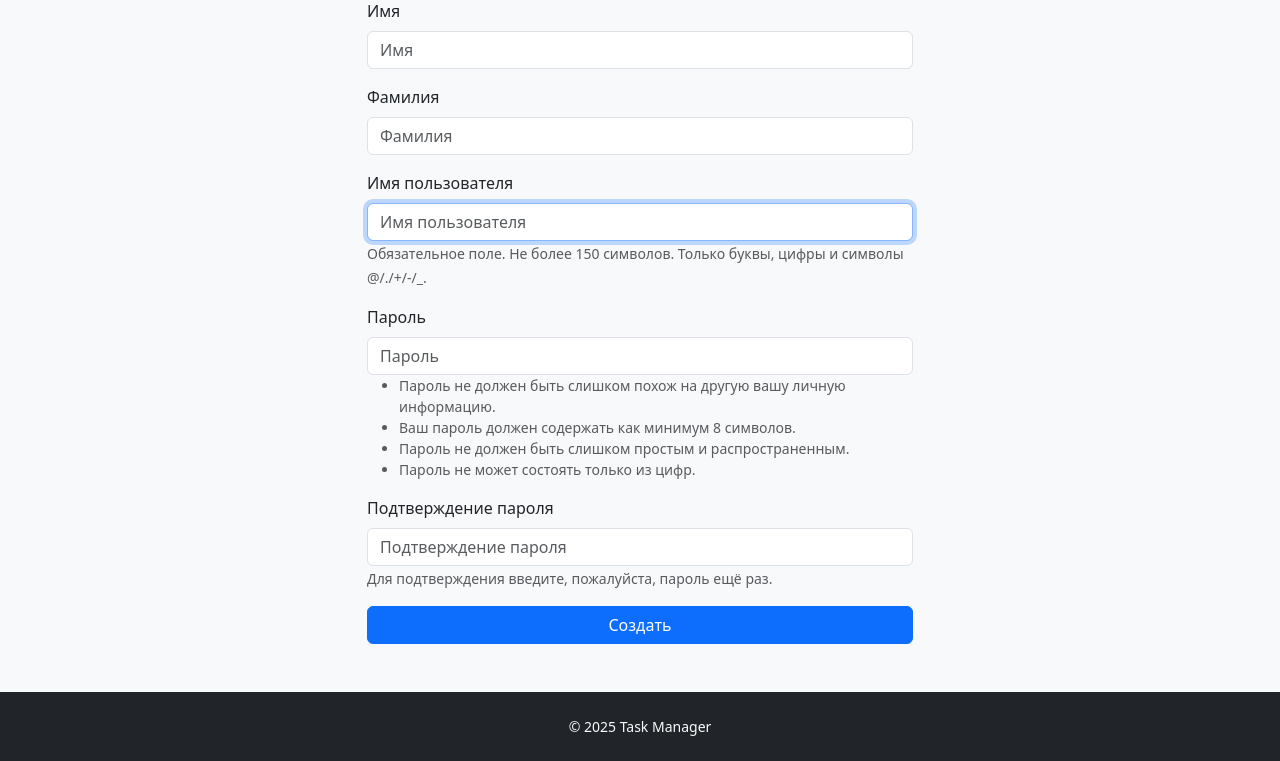
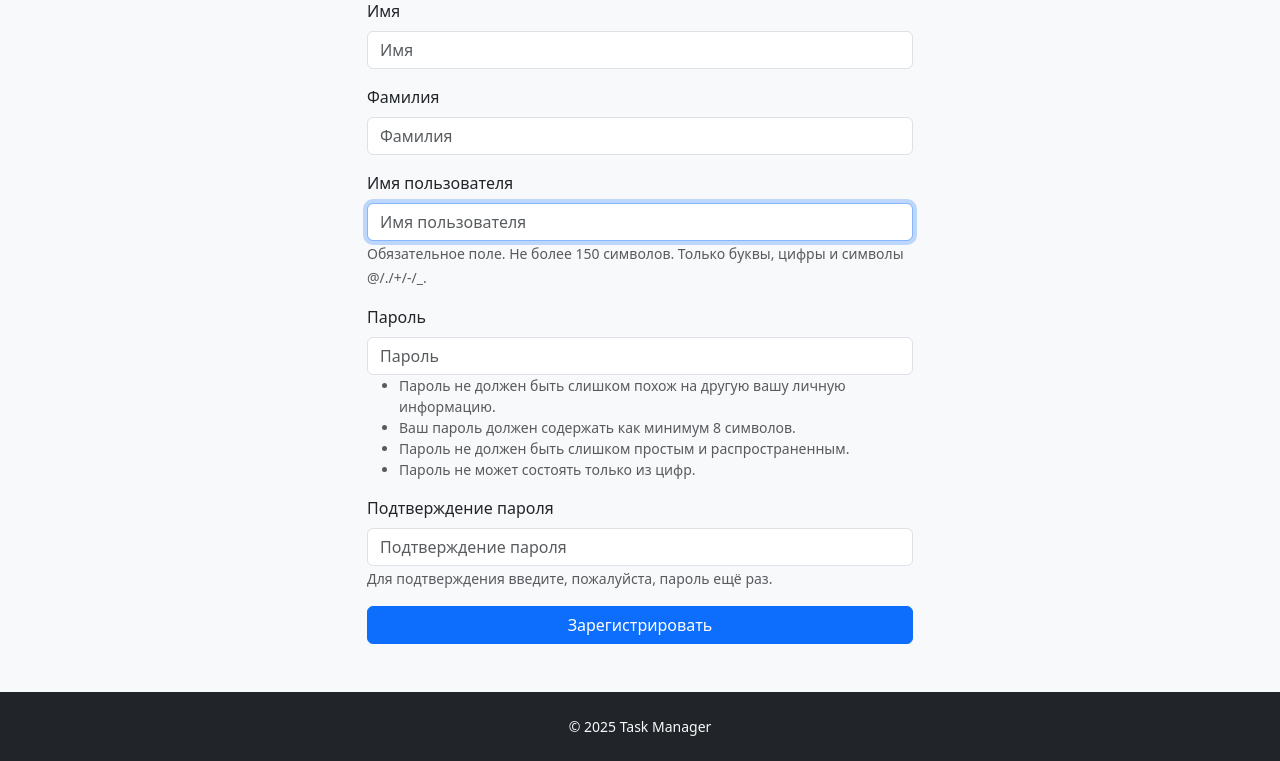
Before and after one commit to WhiteA77/python-project-52, a Django app: page /users/create/ in a window 1280 px wide. Shown: the part 163-924 px from the top of the page. Run offline with Django 5.2, Linux system fonts and the light colour scheme; some libraries are stand-ins or nearby versions.

Commit message:
edit form.html

```diff
--- a/templates/users/form.html
+++ b/templates/users/form.html
@@ -24,7 +24,7 @@
         {% bootstrap_form form %}
         <div class="d-grid">
           <button class="btn btn-primary" type="submit">
-            {% if view.object %}Сохранить{% else %}Создать{% endif %}
+            {% if view.object %}Сохранить{% else %}Зарегистрировать{% endif %}
           </button>
         </div>
       </form>
```
Also changed, not shown: db.sqlite3.
